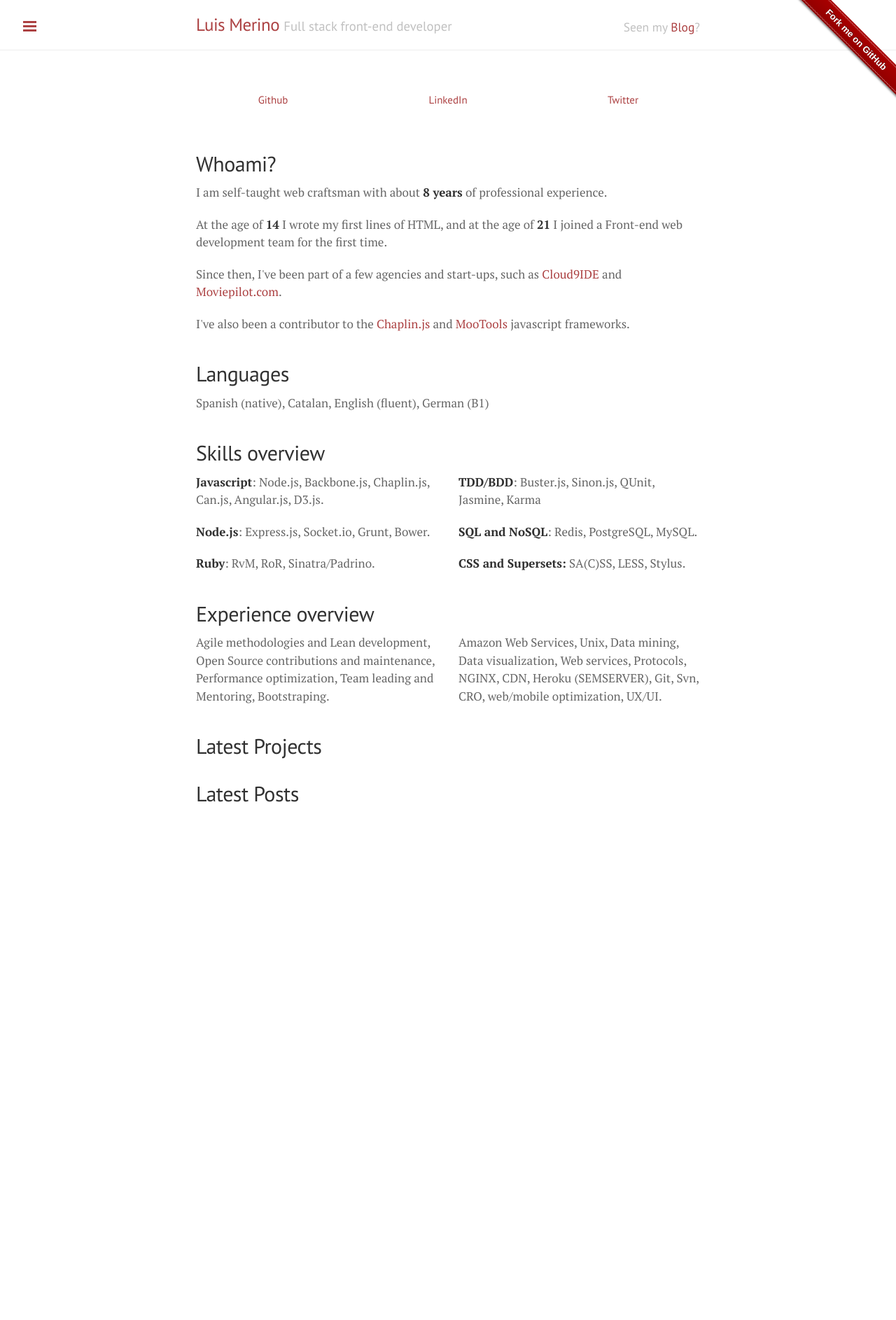
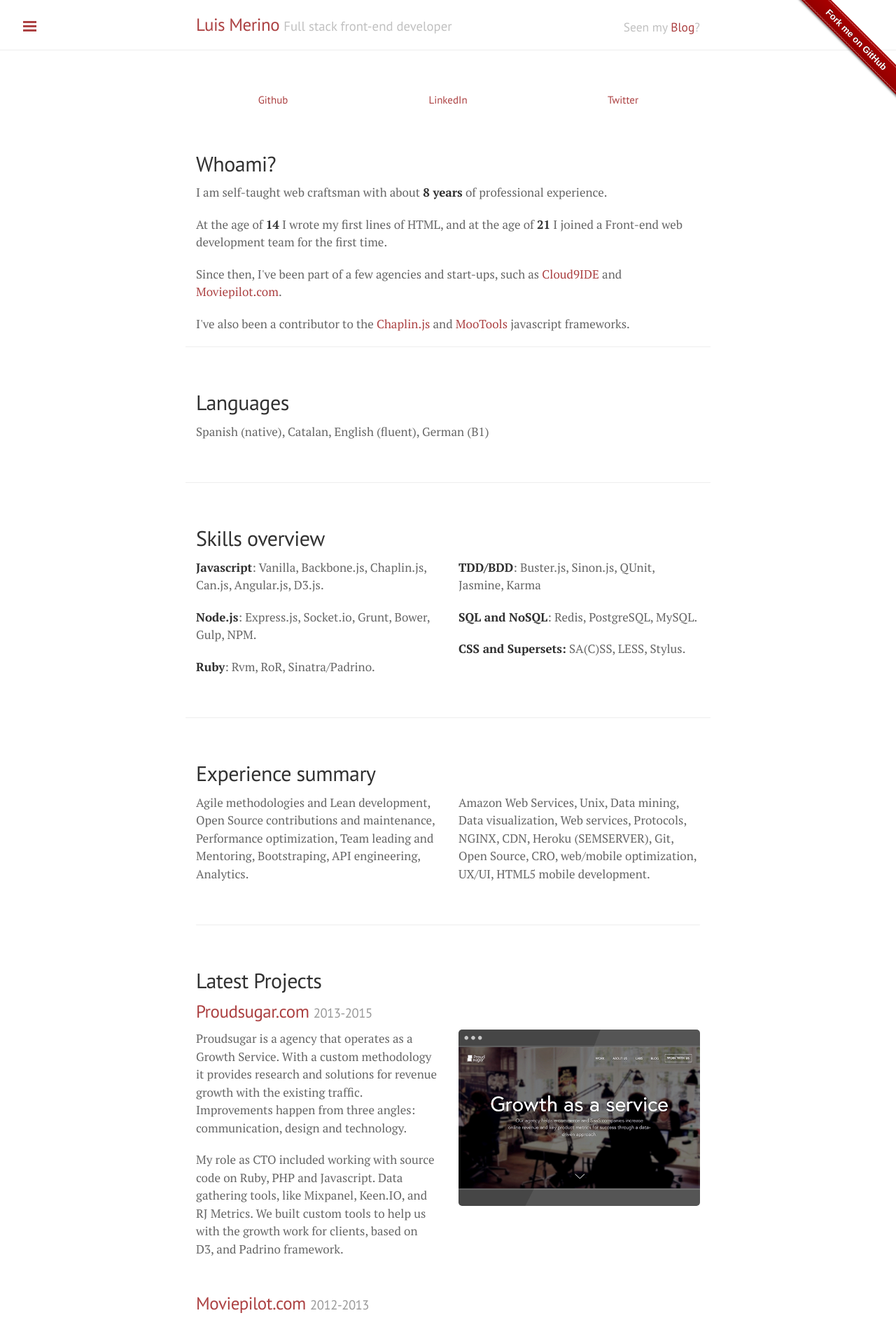
Before and after one commit to Rendez/portfolio, a Jekyll site: the page built from index.html, in a window 1280 px wide. Shown: the top 1886 px of the page at 70% size. Built offline with Jekyll 4.4.1, drawn with Linux system fonts in a browser that asks for light colours; Markdown is read by kramdown in place of the engine named in the settings; before the commit the page ends 1162 px from its top, so only the background shows below that; some of the changed text lies outside the part shown.

Commit message:
Second commit

```diff
--- a/_config.yml
+++ b/_config.yml
@@ -5,7 +5,7 @@
 # Permalinks
 #
 # Use of `relative_permalinks` ensures post links from the index work properly.
-permalink:           pretty
+permalink:           none
 relative_permalinks: true
 
 # Setup
--- a/_layouts/default.html
+++ b/_layouts/default.html
@@ -3,7 +3,7 @@
 
   {% include head.html %}
 
-  <body class="theme-base-08{% if page.url == '/' %} landing{% endif %}">
+  <body class="theme-base-08{% if page.dir == '/' %} landing{% endif %}">
 
     {% include sidebar.html %}
 
@@ -17,7 +17,11 @@
       </div>
       <div class="masthead">
         <div class="container">
-          {% if page.url == '/' %}<span class="masthead-sidelink">Seen my <a href="/blog" title="Blog">Blog</a>?</span>{% endif %}
+          {% if page.dir == '/' %}
+            <span class="masthead-sidelink">Seen my <a href="/blog" title="Blog">Blog</a>?</span>
+          {% else %}
+            <span class="masthead-sidelink">Seen my <a href="/blog" title="Blog">CV</a>?</span>
+          {% endif %}
           <h3 class="masthead-title">
             <a href="/" title="Home">{{ site.title }}</a>
             <small>{{ site.tagline }}</small>
--- a/index.html
+++ b/index.html
@@ -19,21 +19,21 @@
     </div>
 </div>
 
-<div class="row">
+<div class="row latest">
     <div class="col-sm-12">
         <h2>Languages</h2>
         <p>Spanish (native), Catalan, English (fluent), German (B1)</p>
     </div>
 </div>
 
-<div class="row">
+<div class="row latest">
     <div class="col-sm-12">
         <h2>Skills overview</h2>
     </div>
     <div class="col-sm-6">
-        <p><strong>Javascript</strong>: Node.js, Backbone.js, Chaplin.js, Can.js, Angular.js, D3.js.</p>
-        <p><strong>Node.js</strong>: Express.js, Socket.io, Grunt, Bower.</p>
-        <p><strong>Ruby</strong>: RvM, RoR, Sinatra/Padrino.</p>
+        <p><strong>Javascript</strong>: Vanilla, Backbone.js, Chaplin.js, Can.js, Angular.js, D3.js.</p>
+        <p><strong>Node.js</strong>: Express.js, Socket.io, Grunt, Bower, Gulp, NPM.</p>
+        <p><strong>Ruby</strong>: Rvm, RoR, Sinatra/Padrino.</p>
     </div>
     <div class="col-sm-6">
         <p><strong>TDD/BDD</strong>: Buster.js, Sinon.js, QUnit, Jasmine, Karma</p>
@@ -42,27 +42,88 @@
     </div>
 </div>
 
-<div class="row">
+<div class="row latest">
     <div class="col-sm-12">
-        <h2>Experience overview</h2>
+        <h2>Experience summary</h2>
     </div>
     <div class="col-sm-6">
-        Agile methodologies and Lean development, Open Source contributions and maintenance, Performance optimization, Team leading and Mentoring, Bootstraping.
+        Agile methodologies and Lean development, Open Source contributions and maintenance, Performance optimization, Team leading and Mentoring, Bootstraping, API engineering, Analytics.
     </div>
     <div class="col-sm-6">
-        <p>Amazon Web Services, Unix, Data mining, Data visualization, Web services, Protocols, NGINX, CDN, Heroku (SEMSERVER), Git, Svn, CRO, web/mobile optimization, UX/UI.
+        <p>Amazon Web Services, Unix, Data mining, Data visualization, Web services, Protocols, NGINX, CDN, Heroku (SEMSERVER), Git, Open Source, CRO, web/mobile optimization, UX/UI, HTML5 mobile development.
         </p>
     </div>
 </div>
 
-<div class="row">
-    <div class="col-sm-12">
-        <h2>Latest Projects</h2>
-    </div>
+<div class="latest">
+  <h2>Latest Projects</h2>
+  <ul class="latest-projects">
+      <li>
+        <h3>
+          <a href="https://www.proudsugar.com/">
+            Proudsugar.com
+            <small>2013-2015</small>
+          </a>
+        </h3>
+        <div class="row">
+            <div class="col-sm-6">
+                <p>Proudsugar is a agency that operates as a Growth Service. With a custom methodology it provides research and solutions for revenue growth with the existing traffic. Improvements happen from three angles: communication, design and technology.</p>
+                <p>My role as CTO included working with source code on Ruby, PHP and Javascript. Data gathering tools, like Mixpanel, Keen.IO, and RJ Metrics. We built custom tools to help us with the growth work for clients, based on D3, and Padrino framework.</p>
+            </div>
+            <div class="col-sm-6">
+                <a href="https://www.proudsugar.com/"><img src="{{ site.baseurl }}public/images/projects/proudsugar.png" alt="proudsugar.com"></a>
+            </div>
+        </div>
+      </li>
+      <li>
+        <h3>
+          <a href="http://moviepilot.com/">
+            Moviepilot.com
+            <small>2012-2013</small>
+          </a>
+        </h3>
+        <div class="row">
+            <div class="col-sm-6">
+                <p>Proudsugar is a agency that operates as a Growth Service. With a custom methodology it provides research and solutions for revenue growth with the existing traffic. Improvements happen from three angles: communication, design and technology.</p>
+                <p>My role as CTO included working with source code on Ruby, PHP and Javascript. Data gathering tools, like Mixpanel, Keen.IO, and RJ Metrics. We built custom tools to help us with the growth work for clients, based on D3, and Padrino framework.</p>
+            </div>
+            <div class="col-sm-6">
+                <a href="http://moviepilot.com/"><img src="{{ site.baseurl }}public/images/projects/moviepilot.png" alt="moviepilot.com"></a>
+            </div>
+        </div>
+      </li>
+      <li>
+        <h3>
+          <a href="https://c9.io/">
+            cloud9ide.com
+            <small>2011</small>
+          </a>
+        </h3>
+        <div class="row">
+            <div class="col-sm-6">
+                <p>Proudsugar is a agency that operates as a Growth Service. With a custom methodology it provides research and solutions for revenue growth with the existing traffic. Improvements happen from three angles: communication, design and technology.</p>
+                <p>My role as CTO included working with source code on Ruby, PHP and Javascript. Data gathering tools, like Mixpanel, Keen.IO, and RJ Metrics. We built custom tools to help us with the growth work for clients, based on D3, and Padrino framework.</p>
+            </div>
+            <div class="col-sm-6">
+                <a href="https://c9.io/"><img src="{{ site.baseurl }}public/images/projects/cloud9ide.png" alt="cloud9ide.com"></a>
+            </div>
+        </div>
+      </li>
+  </ul>
 </div>
 
-<div class="row">
-    <div class="col-sm-12">
-        <h2>Latest Posts</h2>
-    </div>
+<div class="latest">
+  <h2>Latest Posts</h2>
+  <ul class="latest-posts">
+    {% for post in site.posts limit:3 %}
+      <li>
+        <h3>
+          <a href="{{ post.url }}">
+            {{ post.title }}
+            <small>{{ post.date | date_to_string }}</small>
+          </a>
+        </h3>
+      </li>
+    {% endfor %}
+  </ul>
 </div>
--- a/public/css/custom.css
+++ b/public/css/custom.css
@@ -1,3 +1,12 @@
+/*
+ * Contents
+ *
+ * Masthead
+ * Landing
+ * Latest projects
+ * Latest posts
+ */
+
 .masthead-sidelink {
   float: right;
   font-family: "PT Sans", Helvetica, Arial, sans-serif;
@@ -7,13 +16,17 @@
   color: #c0c0c0;
   letter-spacing: 0;
 }
-}
 
 @media (max-width: 48em) {
   .masthead-sidelink,
   .github-fork-ribbon-wrapper {
     display: none;
   }
+}
+
+.github-fork-ribbon {
+  -webkit-box-shadow: 0 2px 3px 0 rgba(0,0,0,.2);
+  box-shadow: 0 2px 3px 0 rgba(0,0,0,.2);
 }
 
 .content {
@@ -46,3 +59,60 @@
   margin-left: 0;
   margin-right: 0;
 }*/
+
+/* Latests projects */
+.latest {
+  padding-top: 2rem;
+  padding-bottom: 2rem;
+  border-top: 1px solid #eee;
+}
+.latest-projects {
+  padding-left: 0;
+  list-style: none;
+}
+.latest-projects h3 {
+  margin-top: 0;
+}
+.latest-projects li {
+  margin-bottom: 1.5rem;
+}
+.latest-projects li small {
+  font-size: 75%;
+  color: #999;
+}
+.latest-projects li a:hover {
+  text-decoration: none;
+}
+.latest-projects li a:hover small {
+  color: inherit;
+}
+.latest-projects li img {
+  display: block;
+  max-width: 100%;
+  height: auto;
+}
+
+
+/* Latests posts */
+.latest {
+  padding-top: 2rem;
+  padding-bottom: 2rem;
+  border-top: 1px solid #eee;
+}
+.latest-posts {
+  padding-left: 0;
+  list-style: none;
+}
+.latest-posts h3 {
+  margin-top: 0;
+}
+.latest-posts li small {
+  font-size: 75%;
+  color: #999;
+}
+.latest-posts li a:hover {
+  text-decoration: none;
+}
+.latest-posts li a:hover small {
+  color: inherit;
+}
```
Also changed, not shown: public/images/projects/cloud9ide.png (added), public/images/projects/moviepilot.png (added), public/images/projects/proudsugar.png (added), 11 other files.
